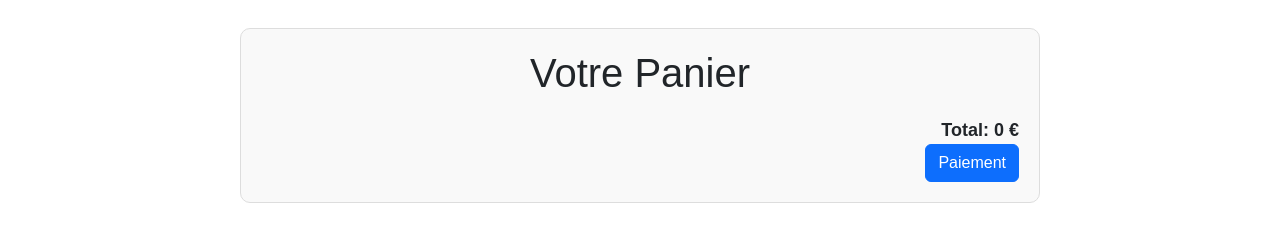
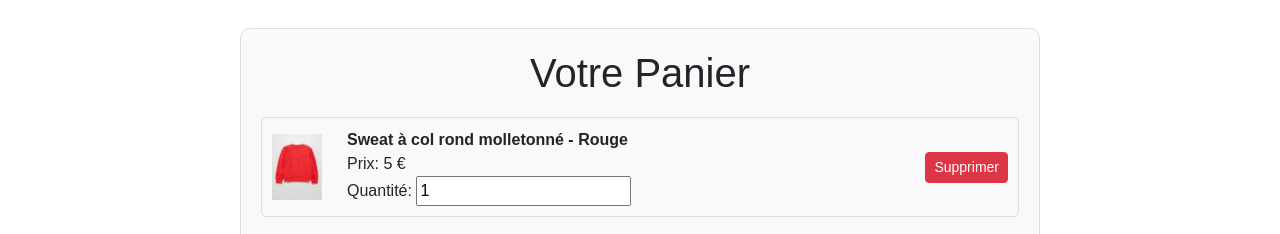
Before and after one commit to melsn03/kiabi, a plain HTML site: page pagepanier.html in a window 1280 px wide. Shown: the part 94-328 px from the top of the page. Drawn offline with nearby package versions, Linux system fonts and the light colour scheme.

Commit message:
Update pagepanier.html

```diff
--- a/pagepanier.html
+++ b/pagepanier.html
@@ -189,7 +189,7 @@
   <script>
     // Exemple de produits dans le panier
     const cart = [
-      { id: 1, name: 'Sweat à col rond molletonné - Rouge', price: 4,5, quantity: 1, img: 'image/sweatrouge.jpg' },
+      { id: 1, name: 'Sweat à col rond molletonné - Rouge', price: 5, quantity: 1, img: 'image/sweatrouge.jpg' },
     ];
 
     // Fonction pour afficher les articles dans le panier
```
